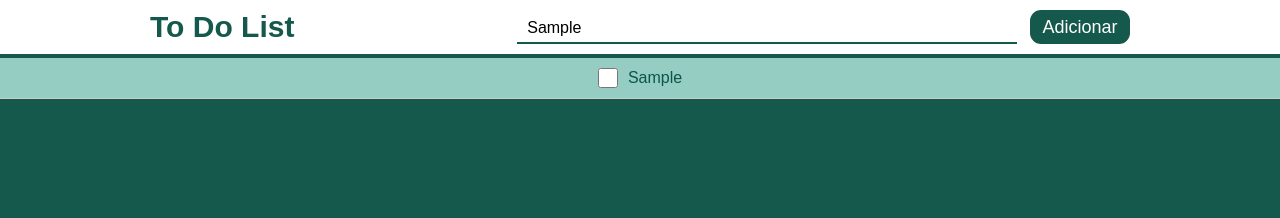
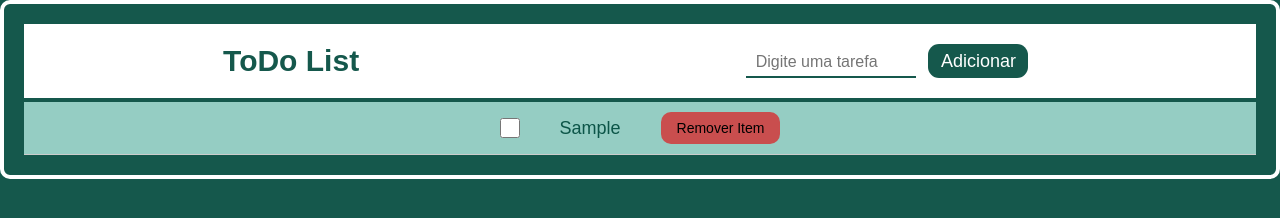
Before and after one commit to AllanKeltonDev/lista-exercicios-hashtag, a website: page dom_formularios_localStorage/to-do-list/index.html in a window 1280 px wide. Both pictures are taken after typing "Sample" into the empty fields and a click on the button "Adicionar". Drawn offline with Linux system fonts and the light colour scheme.

Commit message:
Atualizações exercicio, upgrade em botão Remover item e alteração do paragrafo ao marcar checkbox

```diff
--- a/dom_formularios_localStorage/to-do-list/index.html
+++ b/dom_formularios_localStorage/to-do-list/index.html
@@ -3,18 +3,20 @@
   <head>
     <meta charset="UTF-8" />
     <meta name="viewport" content="width=device-width, initial-scale=1.0" />
-    <title>To Do List</title>
+    <title>ToDo List</title>
     <link rel="stylesheet" href="style.css" />
   </head>
   <body>
     <header class="header">
       <div class="title">
-        <h1>To Do List</h1>
+        <h1>ToDo List</h1>
       </div>
 
       <div>
         <input type="text" id="taskInput" placeholder="Digite uma tarefa" />
-        <button onclick="addTask()" type="button">Adicionar</button>
+        <button class="taskButton" onclick="addTask()" type="button">
+          Adicionar
+        </button>
       </div>
     </header>
 
--- a/dom_formularios_localStorage/to-do-list/script.js
+++ b/dom_formularios_localStorage/to-do-list/script.js
@@ -1,18 +1,32 @@
 function addTask() {
-  const ul = document.getElementById('taskList');
-  const li = document.createElement('li');
-  const input = document.getElementById('taskInput');
+  const ul = document.getElementById("taskList");
+  const li = document.createElement("li");
+  li.className = "taskText";
+  const input = document.getElementById("taskInput");
+  const paragraph = document.createElement("p");
+  paragraph.className = "taskText";
 
-  const removeButton = document.createElement('button');
-  removeButton.textContent = 'Remover Item';
-  removeButton.id = 'removeButton';
+  const removeButton = document.createElement("button");
+  removeButton.textContent = "Remover Item";
+  removeButton.className = "removeButton";
+  removeButton.onclick = function () {
+    removeTask(this);
+  };
 
-  const checkbox = document.createElement('input');
-  checkbox.type = 'checkbox';
-  checkbox.className = 'checkboxTask';
+  const checkbox = document.createElement("input");
+  checkbox.type = "checkbox";
+  checkbox.className = "checkboxTask";
 
   ul.appendChild(li);
+  li.appendChild(paragraph);
   li.appendChild(removeButton);
-  li.textContent = input.value;
+  paragraph.textContent = input.value;
   li.prepend(checkbox);
+  input.value = "";
 }
+
+function removeTask(button) {
+  const li = button.parentNode;
+  const ul = li.parentNode;
+  ul.removeChild(li);
+}
--- a/dom_formularios_localStorage/to-do-list/style.css
+++ b/dom_formularios_localStorage/to-do-list/style.css
@@ -7,14 +7,17 @@
 }
 body {
   background: #15584c;
+  padding: 2rem;
+  border: #ffff 0.4rem solid;
+  border-radius: 1rem;
 }
 
 .header {
   display: flex;
   align-items: center;
-  justify-content: space-between;
+  justify-content: space-around;
   background: #fff;
-  padding: 1rem 15rem;
+  padding: 2rem;
   text-align: center;
   color: #15584c;
 }
@@ -25,7 +28,7 @@ h1 {
 }
 
 #taskInput {
-  width: 50rem;
+  width: 50%;
   height: 3rem;
   border: none;
   border-bottom: 2px solid #15584c;
@@ -37,7 +40,7 @@ h1 {
   border-bottom: 2px solid #0d3d32;
 }
 
-button {
+.taskButton {
   width: 10rem;
   height: 3.4rem;
   border-radius: 1.1rem;
@@ -48,7 +51,7 @@ button {
   cursor: pointer;
   margin: 0 0 0 1rem;
 }
-button:hover {
+.taskButton:hover {
   background: #0d3d32;
 }
 
@@ -71,7 +74,27 @@ li {
   margin-right: 1rem;
   cursor: pointer;
 }
-.checkboxTask:checked + .taskText {
+
+.checkboxTask:checked + p.taskText {
   text-decoration: line-through;
-  color: #0d3d32;
+  text-decoration-thickness: 0.2rem;
+  text-decoration-color: #48504e;
+  color: #48504e;
 }
+
+p.taskText {
+  padding-left: 3rem;
+  font-size: 1.8rem;
+}
+
+.removeButton {
+  background: #c94e4e;
+  border-radius: 1rem;
+  padding: 0.8rem 1.6rem;
+  font-size: 1.4rem;
+  border: none;
+  margin-left: 4rem;
+}
+.removeButton:hover {
+  background: #a83232;
+}
```
